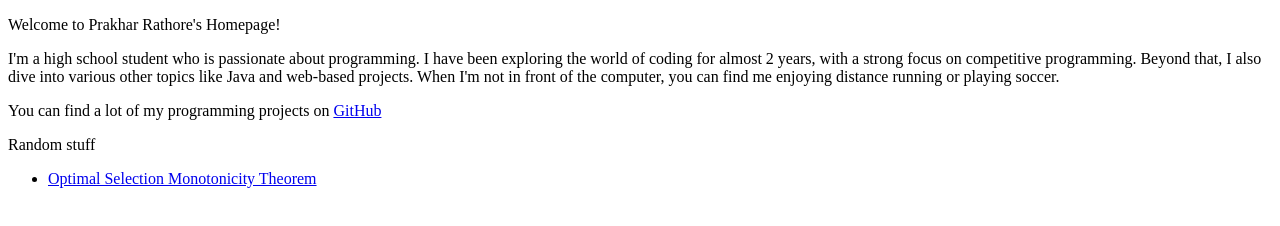
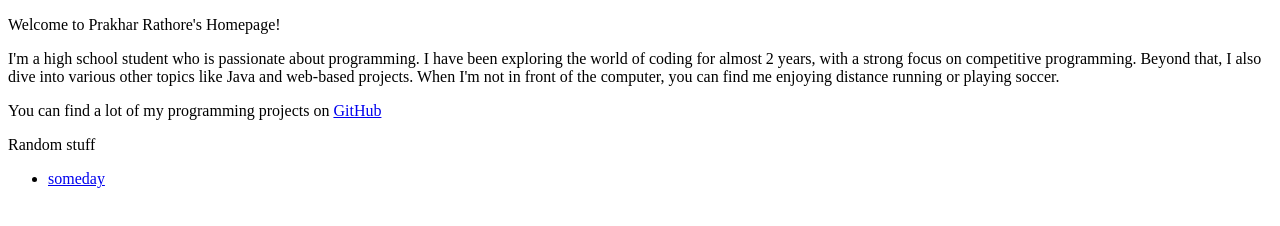
Before and after one commit to prak132/prak132.github.io, a plain HTML site: page index.html in a window 1280 px wide. Drawn offline with Linux system fonts and the light colour scheme.

Commit message:
Update index.html

```diff
--- a/index.html
+++ b/index.html
@@ -11,7 +11,7 @@
     <p>You can find a lot of my programming projects on <a href="https://github.com/prak132">GitHub</a>
     <p>Random stuff</p>
     <ul>
-        <li><a href="https://prak132.github.io/optimal_selection_monotonicity_theorem.html">Optimal Selection Monotonicity Theorem</a></li>
+        <li><a href="https://google.com/">someday</a></li>
     </ul>
 </body>
 </html>
```
